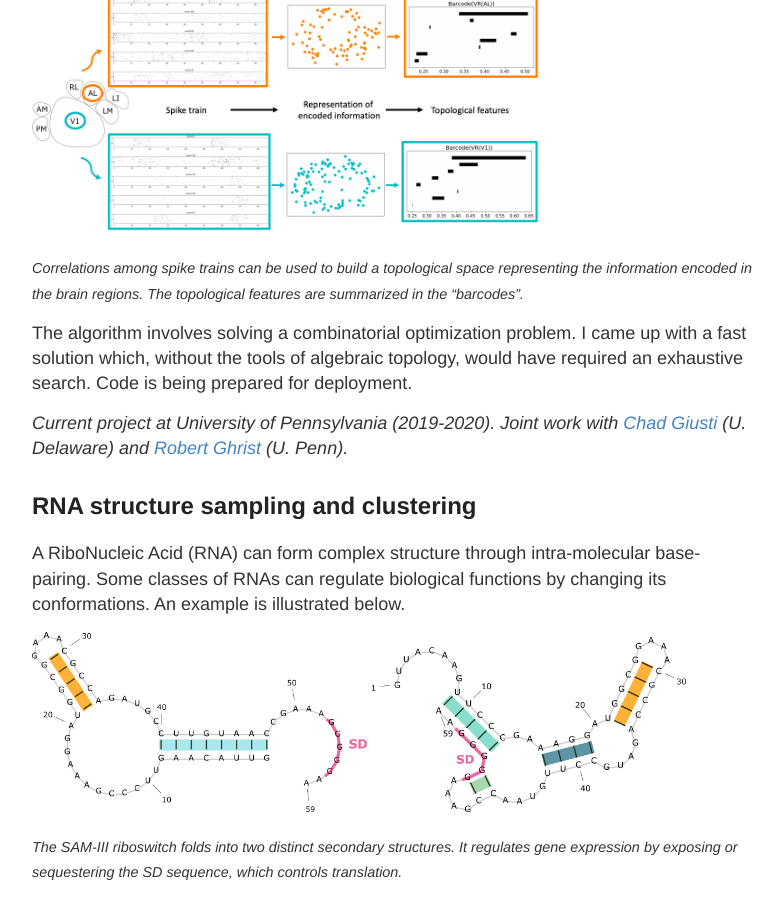
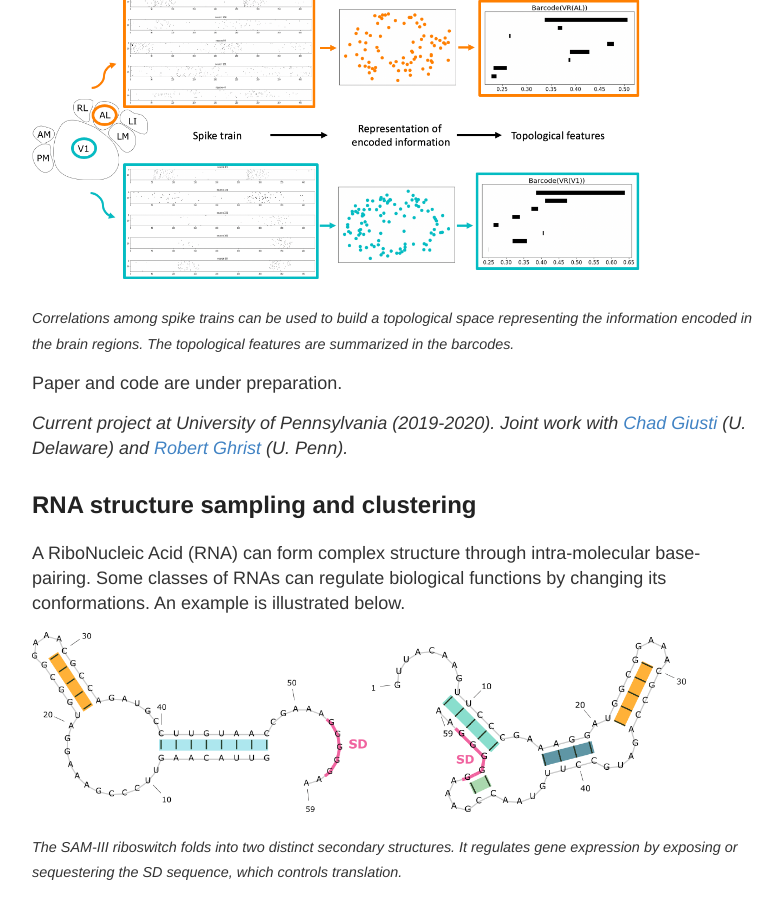
Before and after one commit to irishryoon/irishryoon.github.io, a Jekyll site: the page built from research.md, in a window 1280 px wide and 900 px high, scrolled down 802 px. Shown: the whole window, without its empty margins (248-1031 px from the left). Built offline with Jekyll 4.4.1, drawn with Linux system fonts in a browser that asks for light colours.

Commit message:
figure size adjusted

```diff
--- a/research.md
+++ b/research.md
@@ -12,11 +12,11 @@ In particular, I am interested in how multiple brain regions collectively proces
 
 To address the above questions, I developed a framework for comparing neural activity structures in multiple brain regions. Topological methods can be applied to the correlation matrix of spike trains to extract encoded information in each brain region, as illustrated in the following figure. Given spike trains that have been recorded simultaneously from multiple brain regions, I used spike train correlations across brain regions to trace the encoded information from one brain region to another. The algorithm allows researchers to better understand the nature of the information distribution process across brain regions.
 
-![_config.yml]({{ site.baseurl }}/images/neuroscience.png){:height="250px"}
+![_config.yml]({{ site.baseurl }}/images/neuroscience.png){:height="300px"}
 
-*<span style = "font-size:0.8em">Correlations among spike trains can be used to build a topological space representing the information encoded in the brain regions. The topological features are summarized in the "barcodes".  </span>*
+*<span style = "font-size:0.8em">Correlations among spike trains can be used to build a topological space representing the information encoded in the brain regions. The topological features are summarized in the barcodes. </span>*
 
-The algorithm involves solving a combinatorial optimization problem. I came up with a fast solution which, without the tools of algebraic topology, would have required an exhaustive search. Code is being prepared for deployment.
+Paper and code are under preparation.
 
 *Current project at University of Pennsylvania (2019-2020). Joint work with <a href="http://www.chadgiusti.com/">Chad Giusti</a> (U. Delaware) and <a href="https://www.math.upenn.edu/~ghrist/">Robert Ghrist</a> (U. Penn).*
 
```
